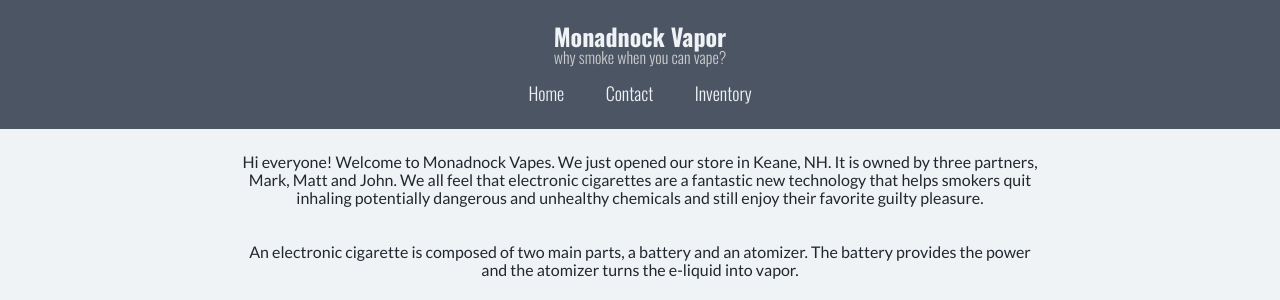
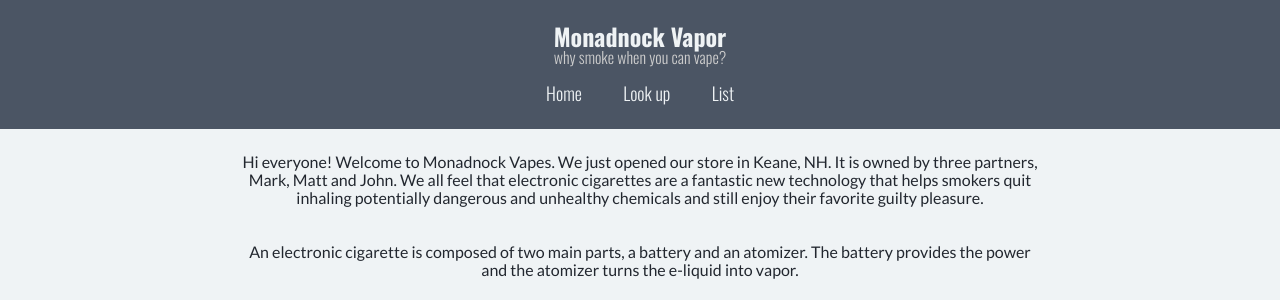
Before and after one commit to jd1123/monadnockvape, a Django app: template templates/about.html in a window 1280 px wide. Shown: the top 300 px of the page. Run offline with Django 3.2, Linux system fonts and the light colour scheme; the template is opened without the code that fills it, so the values that code supplies are empty; some libraries are stand-ins or nearby versions.

Commit message:
Changed juice program

```diff
--- a/templates/base.html
+++ b/templates/base.html
@@ -43,9 +43,9 @@
 				<a href="{% url 'basefunctions.views.root' %}">Monadnock Vapor</a><p>why smoke when you can vape?</p>
 				<nav>
 					<ul>
-						<li><a href="{% url 'basefunctions.views.root' %}">Home</a></li>
-						<li><a href="#">Contact</a></li>
-						<li><a href="#">Inventory</a></li>
+						<li><a href="{% url 'juiceprogram.views.index' %}">Home</a></li>
+						<li><a href="{% url 'juiceprogram.views.user_lookup' %}">Look up</a></li>
+						<li><a href="{% url 'juiceprogram.views.alphabetic_list' 'A' %}">List</a></li>
 					</ul>
 				</nav>
 			</div>
```
